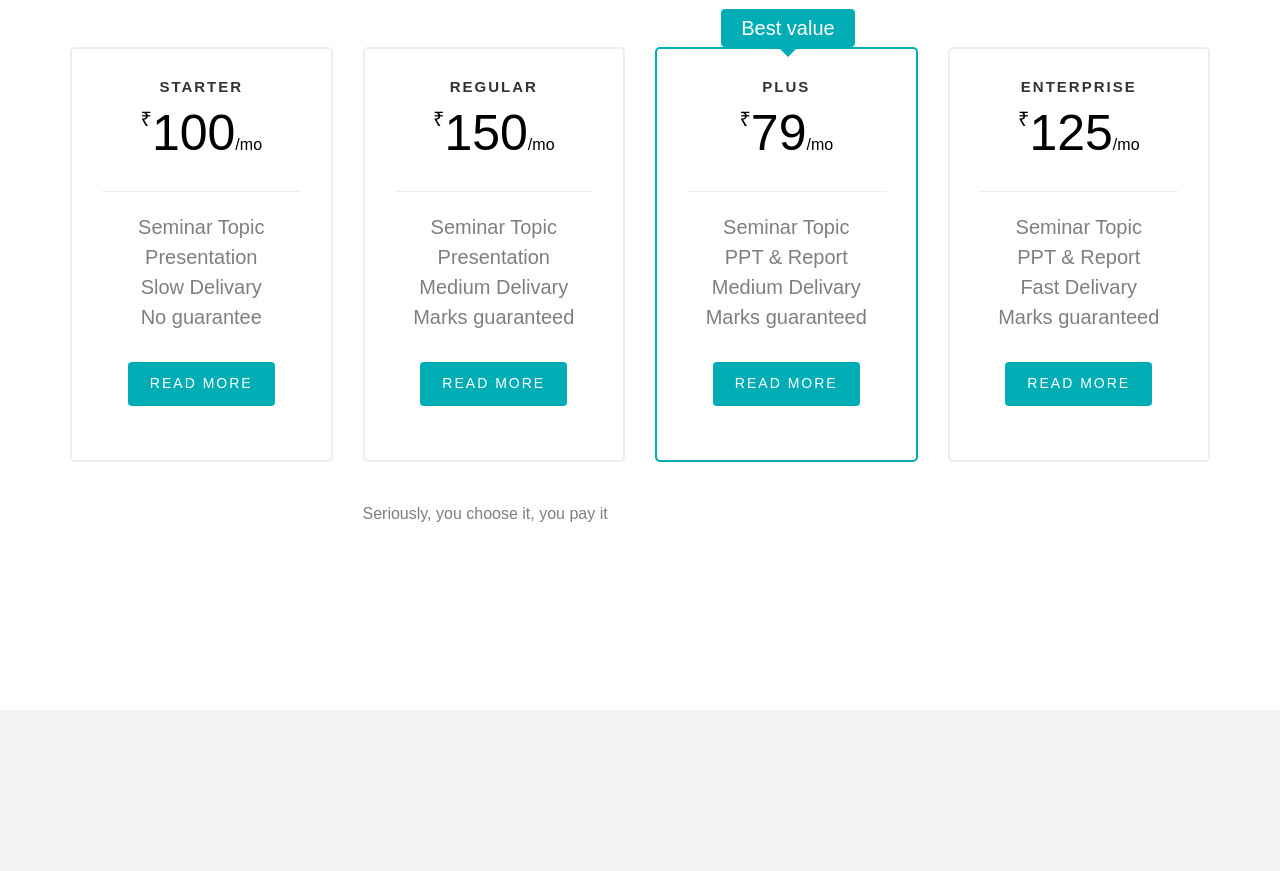
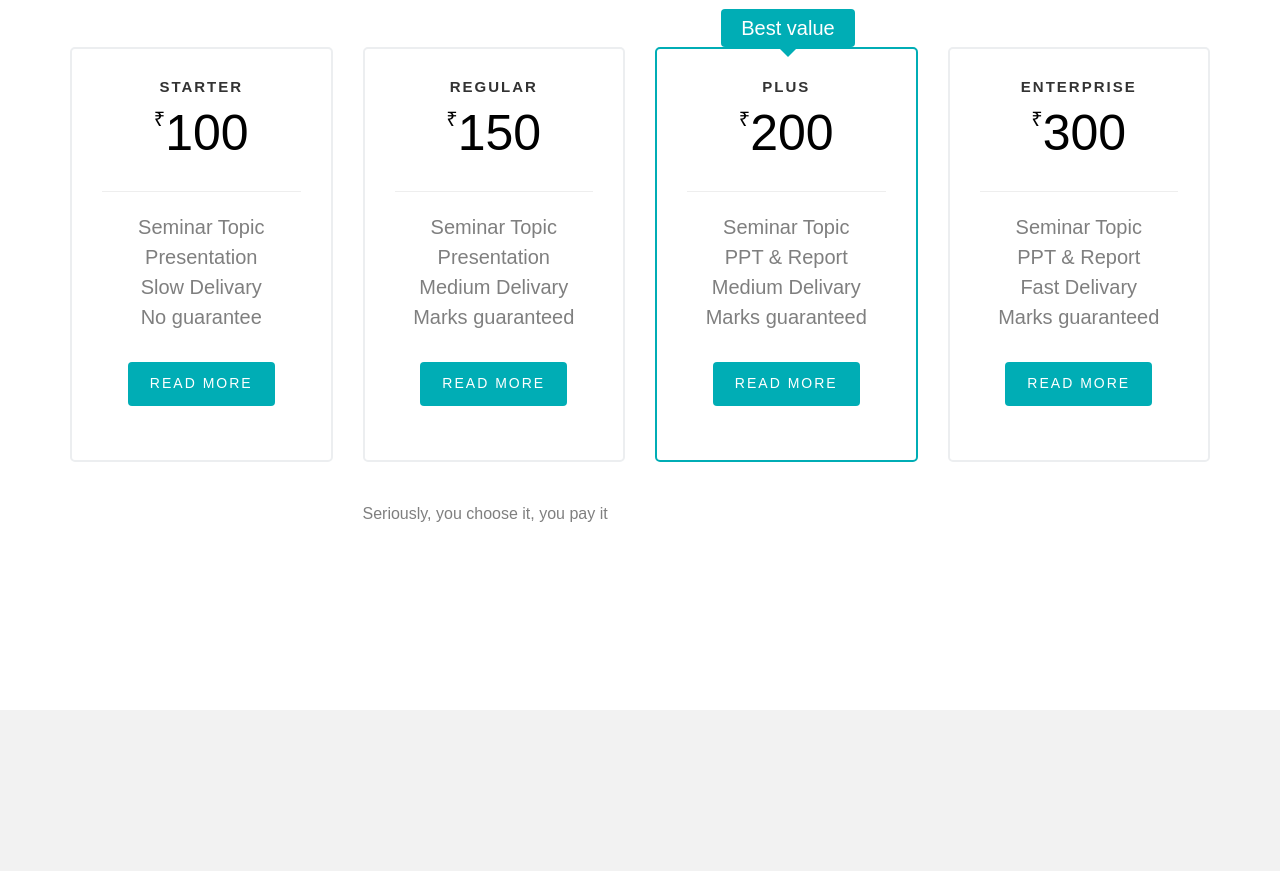
Before and after one commit to conjecepts/seminar, a plain HTML site: page index.html in a window 1280 px wide. Shown: the part 5174-6045 px from the top of the page. Drawn offline with Linux system fonts and the light colour scheme; some packages are replaced by stand-ins of ours; no server answers; files whose address does not match are found by name.

Commit message:
Update index.html

```diff
--- a/index.html
+++ b/index.html
@@ -477,7 +477,7 @@
 					<div class="col-md-3 col-sm-6">
 						<div class="price-box to-animate">
 							<h2 class="pricing-plan">Starter</h2>
-							<div class="price"><sup class="currency">₹</sup>100<small>/mo</small></div>
+							<div class="price"><sup class="currency">₹</sup>100</div>
 							<hr>
 							<ul class="pricing-info">
 								<li>Seminar Topic</li>
@@ -491,7 +491,7 @@
 					<div class="col-md-3 col-sm-6">
 						<div class="price-box to-animate">
 							<h2 class="pricing-plan">Regular</h2>
-							<div class="price"><sup class="currency">₹</sup>150<small>/mo</small></div>
+							<div class="price"><sup class="currency">₹</sup>150</div>
 							<hr>
 							<ul class="pricing-info">
 								<li>Seminar Topic</li>
@@ -507,7 +507,7 @@
 						<div class="price-box popular">
 							<div class="popular-text">Best value</div>
 							<h2 class="pricing-plan">Plus</h2>
-							<div class="price"><sup class="currency">₹</sup>79<small>/mo</small></div>
+							<div class="price"><sup class="currency">₹</sup>200</div>
 							<hr>
 							<ul class="pricing-info">
 								<li>Seminar Topic</li>
@@ -521,7 +521,7 @@
 					<div class="col-md-3 col-sm-6">
 						<div class="price-box to-animate">
 							<h2 class="pricing-plan">Enterprise</h2>
-							<div class="price"><sup class="currency">₹</sup>125<small>/mo</small></div>
+							<div class="price"><sup class="currency">₹</sup>300</div>
 							<hr>
 							<ul class="pricing-info">
 								<li>Seminar Topic</li>
```
